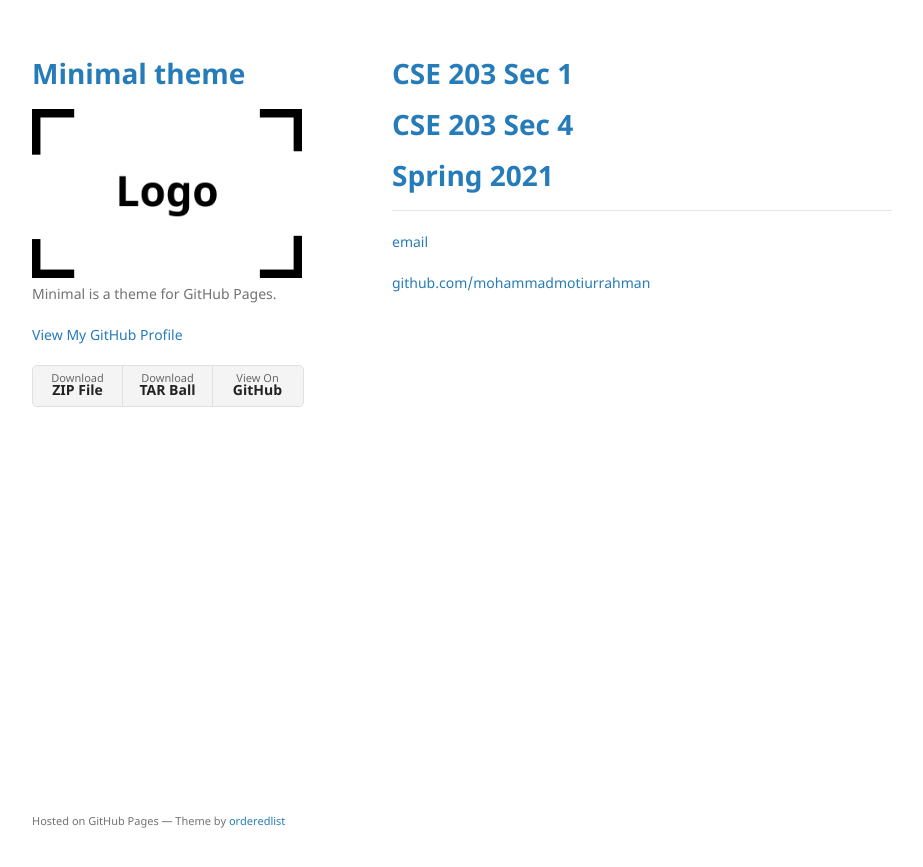
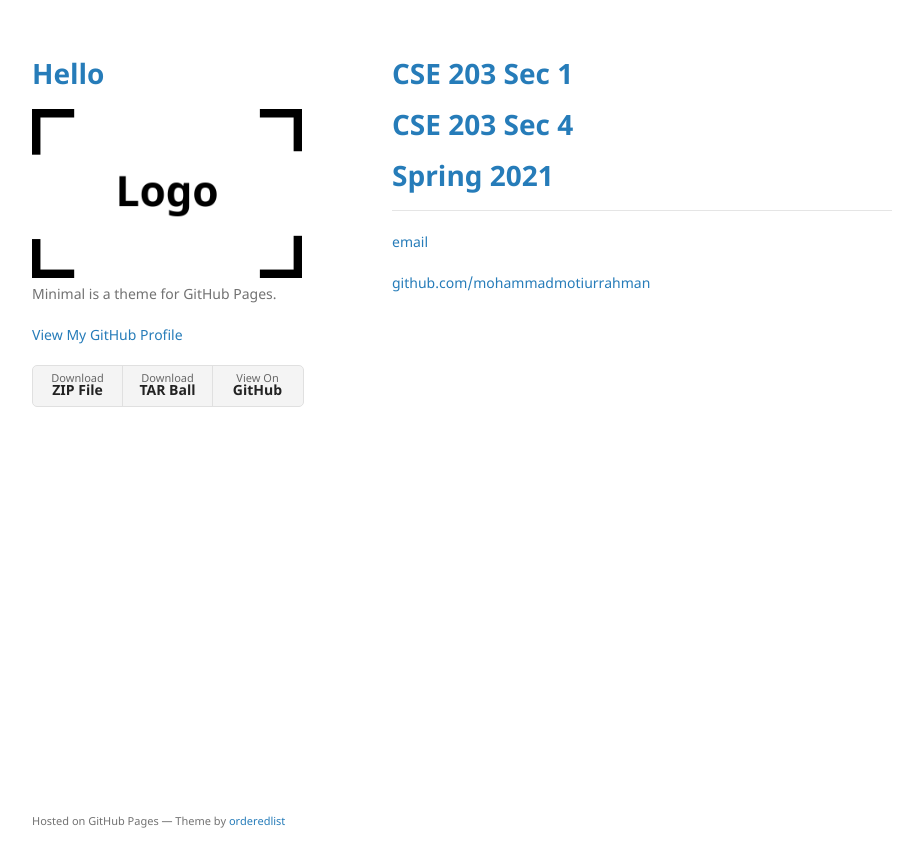
Before and after one commit to mohammadmotiurrahman/mohammadmotiurrahman.github.io, a Jekyll site: the page built from index.md, in a window 1280 px wide. Shown: the top 867 px of the page, without its empty margins (178-1101 px from the left). Built offline with Jekyll 4.4.1, drawn with Linux system fonts in a browser that asks for light colours; our own code applies the rules of GitHub Pages for plain Markdown files.

```diff
--- a/_layouts/default.html
+++ b/_layouts/default.html
@@ -14,7 +14,9 @@
   <body>
     <div class="wrapper">
       <header>
-        <h1><a href="{{ "/" | absolute_url }}">{{ site.title | default: site.github.repository_name }}</a></h1>
+        <!--<h1><a href="{{ "/" | absolute_url }}">{{ site.title | default: site.github.repository_name }}</a></h1>--!>
+        <h1><a href="{{ "/" | absolute_url }}">{{ "Hello" | default: site.github.repository_name }}</a></h1>
+
 
         {% if site.logo %}
           <img src="{{site.logo | relative_url}}" alt="Logo" />
```
